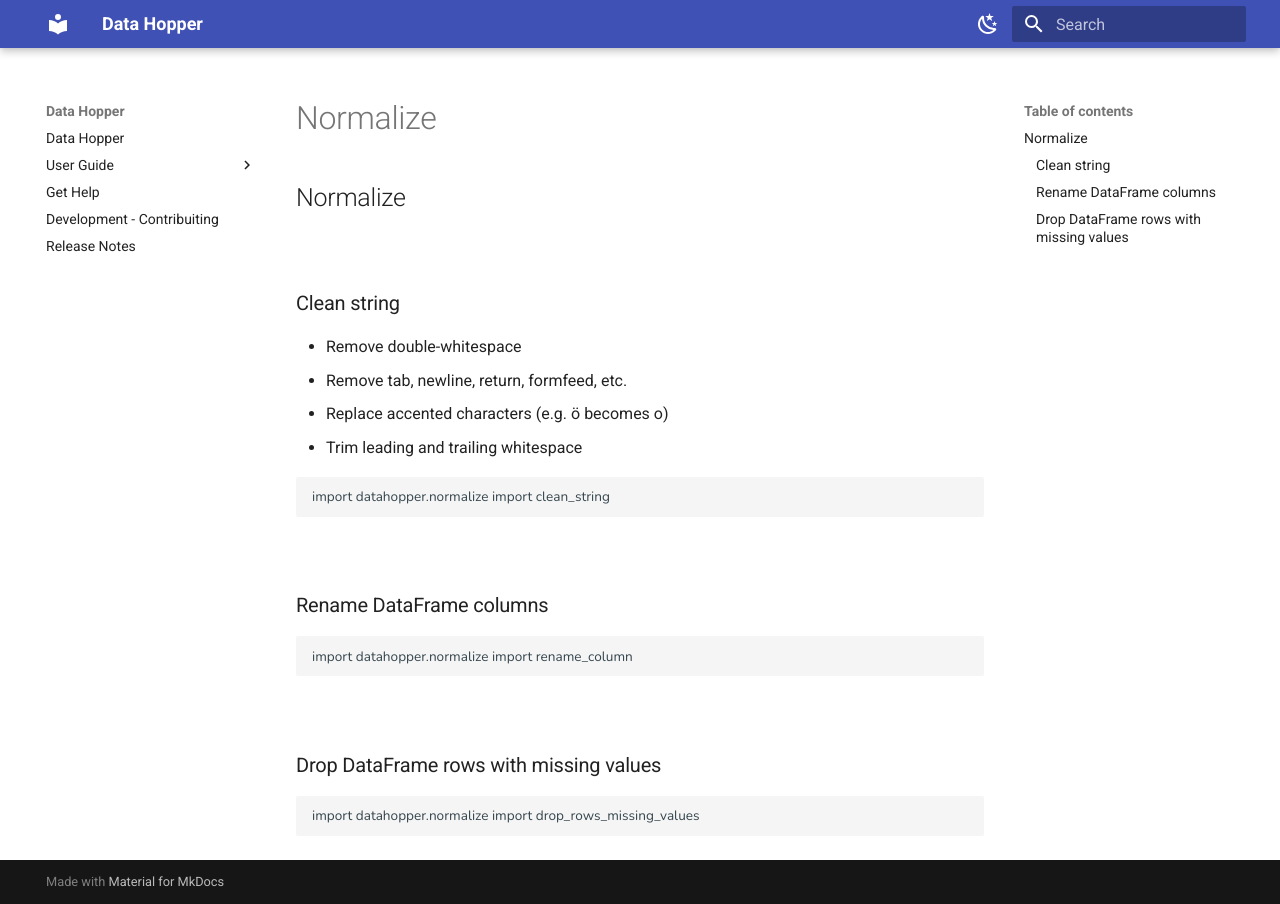
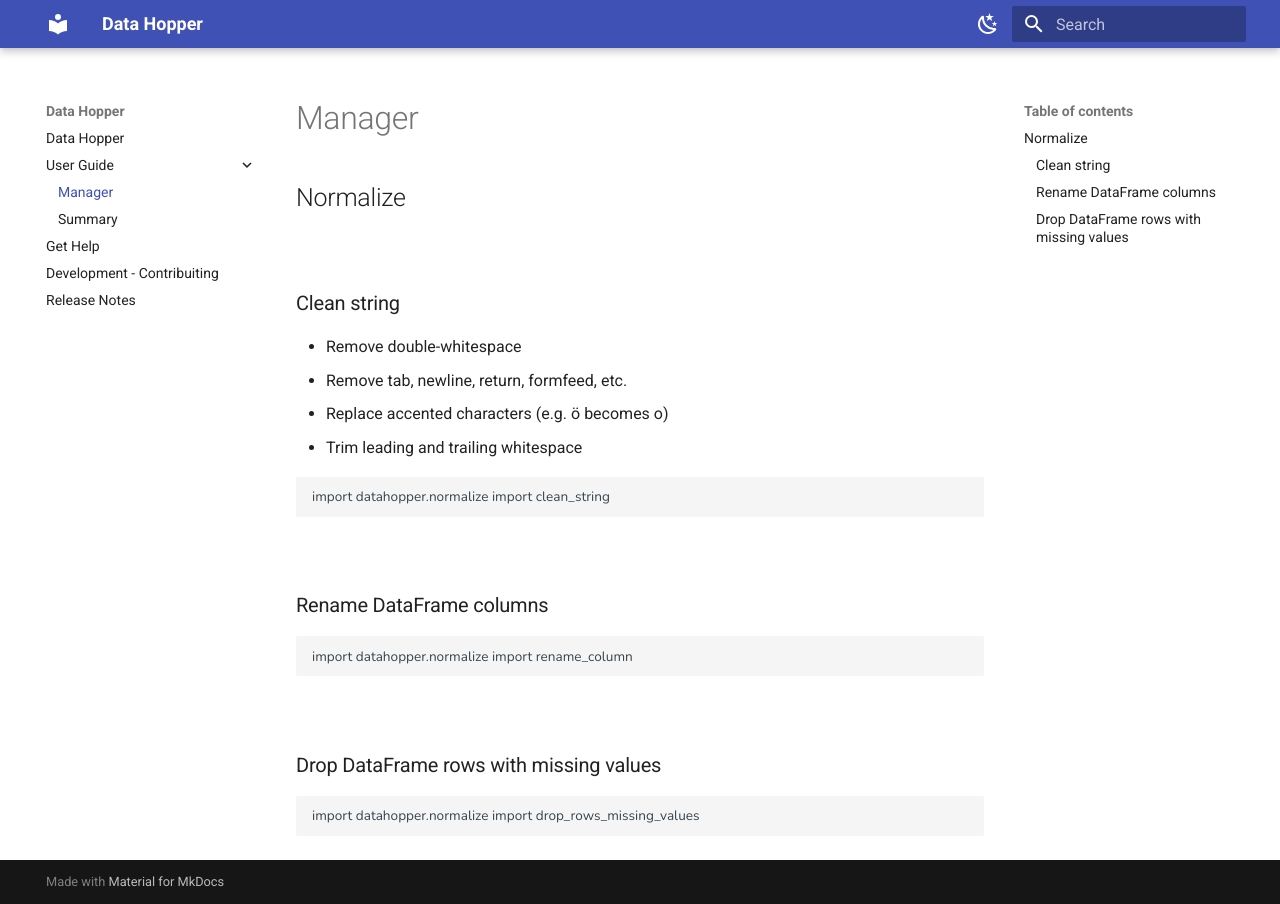
Before and after one commit to tomasoak/datahopper, an MkDocs documentation site: the page built from docs/modules/normalize.md, in a window 1280 px wide. Built offline with MkDocs 1.6.1 and Material for MkDocs 9.7.7, drawn with Linux system fonts in a browser that asks for light colours; some of the changed lines change nothing that is shown.

Commit message:
Update mkdocs.yml

```diff
--- a/mkdocs.yml
+++ b/mkdocs.yml
@@ -25,7 +25,7 @@
 nav:
   - Data Hopper: 'index.md'
   - User Guide:
-      - Manager: 'modules/manager.md'
+      - Manager: 'modules/normalize.md'
       - Summary: 'modules/summary.md'
   - Get Help: 'help-data-hopper.md'
   - Development - Contribuiting: 'contribuiting.md'
```
